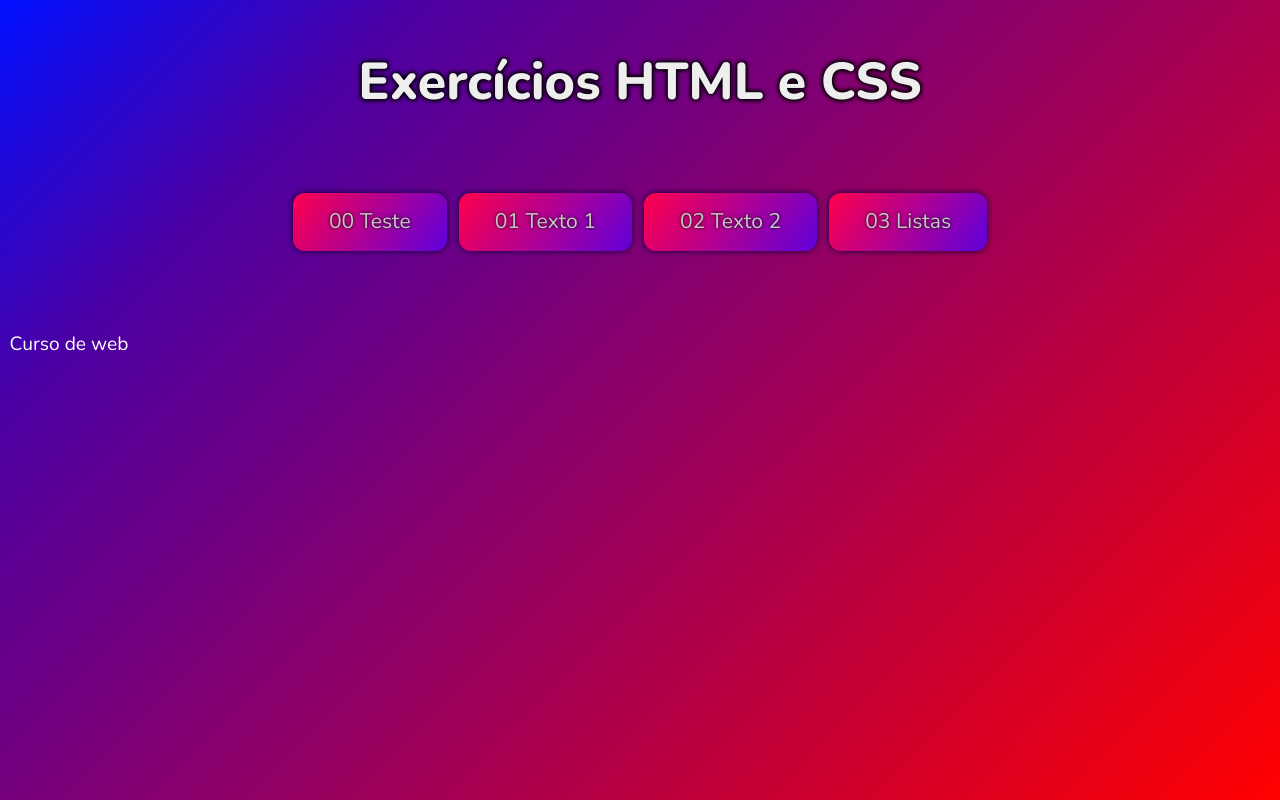
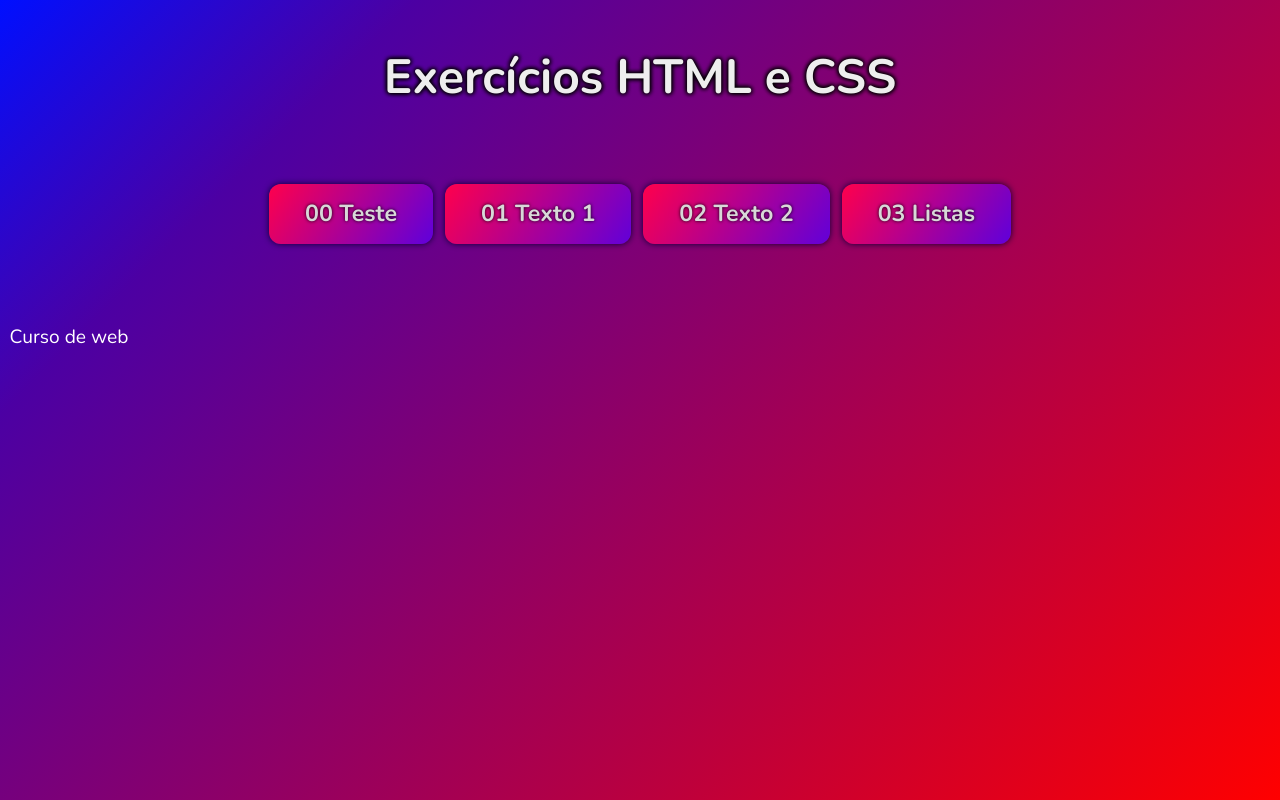
Before and after one commit to leleoveiga/aprendendo-javascript, a website: page html/index.html in a window 1280 px wide. Drawn offline with nearby package versions, Linux system fonts and the light colour scheme.

Commit message:
mudando peso da fonte do nav bar

```diff
--- a/html/index.html
+++ b/html/index.html
@@ -6,7 +6,7 @@
 		<title>Estudando html</title>
 		<link rel="stylesheet" href="./main.css" />
 		<link
-			href="https://fonts.googleapis.com/css2?family=Nunito:wght@400;600;800&display=swap"
+			href="https://fonts.googleapis.com/css2?family=Nunito:wght@400;600;700;800&display=swap"
 			rel="stylesheet"
 		/>
 	</head>
--- a/html/main.css
+++ b/html/main.css
@@ -33,7 +33,7 @@ body {
 	/* text-shadow: -2px 1px black, 2px -1px black; */
 	color: rgb(238, 238, 238);
 	text-shadow: 0 0 0.1em black, 0 0 0.1em black, 0 0 0.1em black;
-	font-size: 270%;
+	font-size: 250%;
 	padding: 10px 15px;
 }
 
@@ -50,14 +50,15 @@ body {
 #links a#b2:visited,
 #links a#b3:visited,
 #links a#b4:visited {
-	color: #c7c7c7;
+	color: #d8d8d8;
 }
 
 #links a#b1:active,
 #links a#b2:active,
 #links a#b3:active,
 #links a#b4:active {
-	color: #f0f0f0;
+	color: #1f1f1f;
+	background-image: black;
 }
 
 #links a#b1,
@@ -76,6 +77,7 @@ body {
 #links a#b2,
 #links a#b3,
 #links a#b4 {
+	font: 700 110%/1 "Nunito", sans-serif;
 	text-decoration: none; /* retira o sublinhado */
 	margin: 5px; /* espaçamento entre cada um */
 	padding: 15px 30px; /* altura e largura do botao */
```
